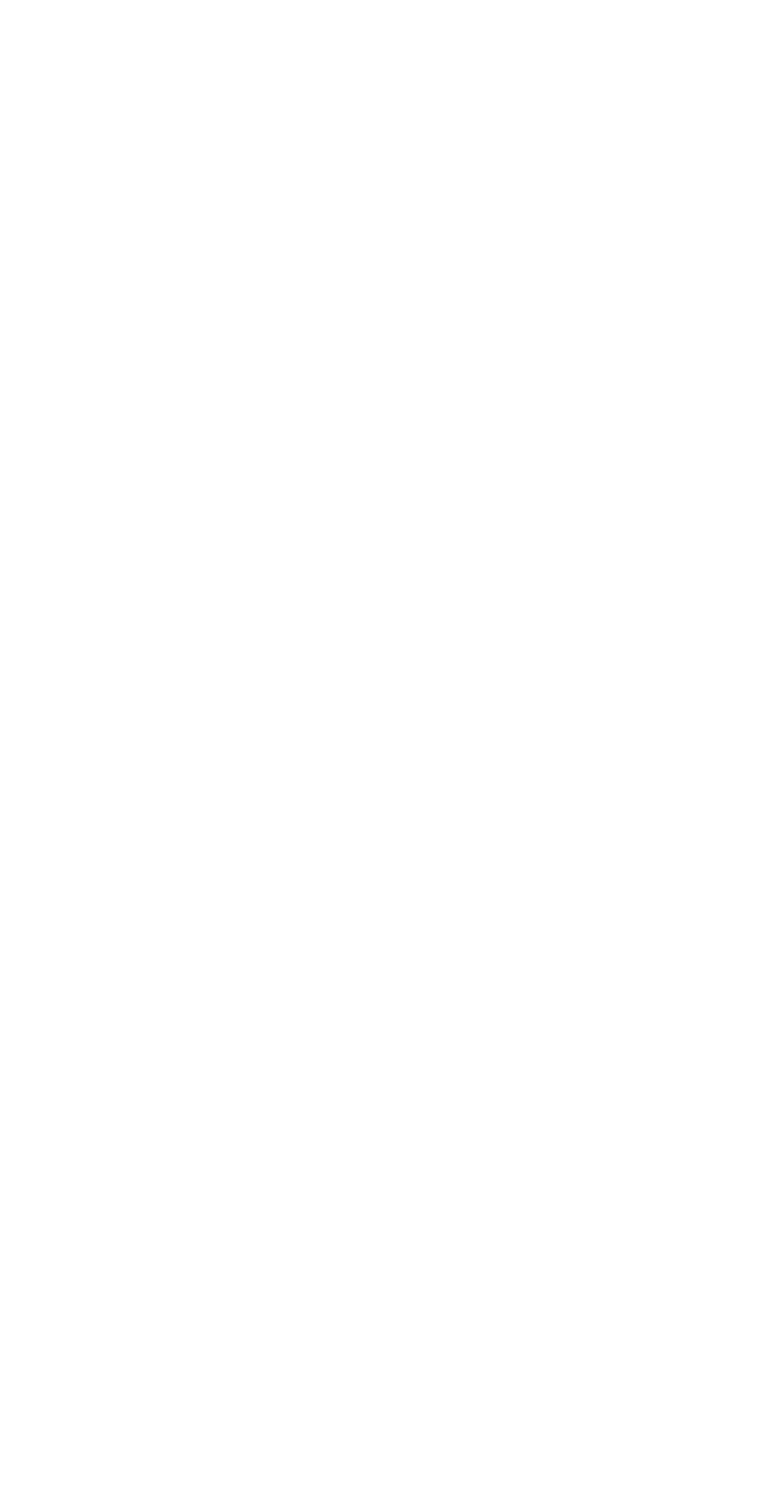
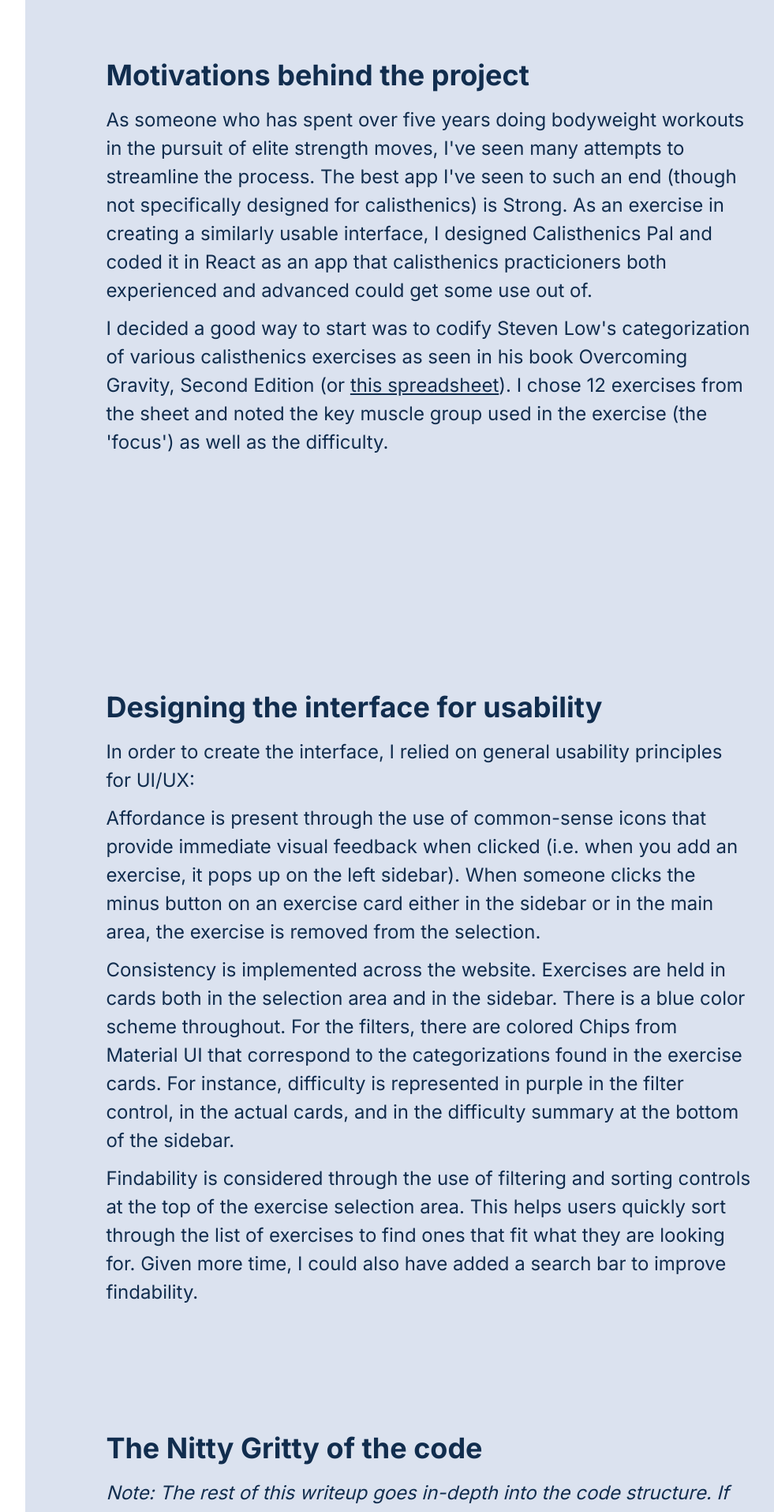
Before and after one commit to poopycat420/uiux-portfolio, a React (Vite) app: page /calisthenics-pal in a window 1280 px wide. Before the commit this address had no page. Shown: the part 820-2734 px from the top of the page at 79% size, without its empty margins (224-1205 px from the left). Before the commit the page ends 800 px from the top, so only its background shows below. Built offline with nearby package versions, Linux system fonts and the light colour scheme; the HTML template or start-up script is replaced by a standard one.

Commit message:
Add development page, avatar to sidebar, overall page changes

```diff
--- a/src/App/App.css
+++ b/src/App/App.css
@@ -10,6 +10,25 @@ html {
   font-family: 'Inter', sans-serif;
   font-size: 1.5rem;
 }
+
+* {
+  scrollbar-width: 15px;
+  scrollbar-color: #112D4E #DBE2EF;
+}
+
+*::-webkit-scrollbar {
+  width: 15px;
+}
+
+*::-webkit-scrollbar-track {
+  background: #DBE2EF;
+}
+
+*::-webkit-scrollbar-thumb {
+  background-color: #112D4E;
+  border-radius: 10px;
+}
+
 
 a {
   color: inherit;
@@ -27,9 +46,12 @@ h2 {
 }
 
 h3 {
-
+  padding-top: 0.5rem;
 }
 
+p {
+  padding-top: 0.5rem;
+}
 
 /*
     1. Use a more-intuitive box-sizing model.
--- a/src/App/App.jsx
+++ b/src/App/App.jsx
@@ -4,6 +4,7 @@ import { BrowserRouter, Routes, Route } from "react-router-dom";
 import { Homepage } from "./Pages/Homepage/Homepage";
 import { Personas } from "./Pages/Personas/Personas";
 import { Redesign } from "./Pages/Redesign/Redesign";
+import { Development } from "./Pages/Development/Development";
 
 const theme = {
   color1: "#F9F7F7",
@@ -23,6 +24,7 @@ function App() {
         <Route path="/" element={<Themed element={<Homepage />} />} />
         <Route path="/personas" element={<Themed element={<Personas />} />} />
         <Route path="/redesign" element={<Themed element={<Redesign />} />} />
+        <Route path="/calisthenics-pal" element={<Themed element={<Development />} />} />
       </Routes>
     </BrowserRouter>
   );
--- /dev/null
+++ b/src/App/Pages/Development/Development.jsx
@@ -0,0 +1,139 @@
+import styled from "styled-components";
+import { SidebarLayout } from "../../shared/SidebarLayout/SidebarLayout";
+import { StyledA } from "../../shared/StyledA";
+
+const title = "Calisthenics Pal";
+const description =
+  "Can I create an app that calisthenics practicioners will actually want to use?";
+const beginning = { label: "intro", id: "intro" };
+
+const sections = [
+  {
+    label: "motivations",
+    id: "motivations",
+    element: (
+      <>
+        <h2>Motivations behind the project</h2>
+        <p>
+          As someone who has spent over five years doing bodyweight workouts in
+          the pursuit of elite strength moves, I've seen many attempts to
+          streamline the process. The best app I've seen to such an end (though
+          not specifically designed for calisthenics) is Strong. As an exercise
+          in creating a similarly usable interface, I designed Calisthenics Pal
+          and coded it in React as an app that calisthenics practicioners both
+          experienced and advanced could get some use out of.
+        </p>
+        <p>
+          I decided a good way to start was to codify Steven Low's
+          categorization of various calisthenics exercises as seen in his book
+          Overcoming Gravity, Second Edition (or{" "}
+          <StyledA
+            link={
+              "https://docs.google.com/spreadsheets/u/1/d/19l4tVfdTJLheLMwZBYqcw1oeEBPRh8mxngqrCz2YnVg/edit"
+            }
+            label={"this spreadsheet"}
+          />
+          ). I chose 12 exercises from the sheet and noted the key muscle group
+          used in the exercise (the 'focus') as well as the difficulty.
+        </p>
+      </>
+    ),
+  },
+  {
+    label: "usability considerations",
+    id: "usability",
+    element: (
+      <>
+        <h2>Designing the interface for usability</h2>
+        <p>
+          In order to create the interface, I relied on general usability
+          principles for UI/UX:
+        </p>
+        <p>
+          Affordance is present through the use of common-sense icons that
+          provide immediate visual feedback when clicked (i.e. when you add an
+          exercise, it pops up on the left sidebar). When someone clicks the
+          minus button on an exercise card either in the sidebar or in the main
+          area, the exercise is removed from the selection.
+        </p>
+        <p>
+          Consistency is implemented across the website. Exercises are held in
+          cards both in the selection area and in the sidebar. There is a blue
+          color scheme throughout. For the filters, there are colored Chips from
+          Material UI that correspond to the categorizations found in the
+          exercise cards. For instance, difficulty is represented in purple in
+          the filter control, in the actual cards, and in the difficulty summary
+          at the bottom of the sidebar.
+        </p>
+        <p>
+          Findability is considered through the use of filtering and sorting
+          controls at the top of the exercise selection area. This helps users
+          quickly sort through the list of exercises to find ones that fit what
+          they are looking for. Given more time, I could also have added a
+          search bar to improve findability.
+        </p>
+      </>
+    ),
+  },
+  {
+    label: "the nitty gritty",
+    id: "nitty-gritty",
+    element: (
+      <>
+        <h2>The Nitty Gritty of the code</h2>
+        <p style={{ fontStyle: "italic" }}>
+          Note: The rest of this writeup goes in-depth into the code structure.
+          If you are not interested, turn back now.
+        </p>
+        <p>
+          There are two primary sections in the App component, the Header and
+          the Main sections. The Header just contains the name of the app. The
+          Main section is where all user interaction occurs and is split into a
+          Sidebar component on the left and an ExerciseSelection component on
+          the right. The Main component controls the movement of selected
+          exercises into the sidebar by passing down functions for adding and
+          removing selections into Sidebar and ExerciseSelection. Main holds the
+          array of currently selected exercises in a state. When a user selects
+          an exercise in ExerciseSelection, that (semi-)global state is then
+          updated via the addExercise function available in the component. The
+          exercise is added to the Sidebar as a SidebarCard, since the array of
+          selected exercises is passed down from Main to the Sidebar component.
+          In ExerciseSelection, the icon for an exercise changes based on
+          whether it is included in the current selection state. These exercises
+          are represented by cards with images via the ExerciseCard component.
+        </p>
+        <p>
+          From ExerciseSelection, users can sort and filter the view to find the
+          exercises they want to add to their selection. The focus (i.e. what
+          the exercise's target area is) and difficulty filters each have their
+          own state - an array that contains what categories are being shown in
+          the view. For difficulty, for instance, the state starts as
+          ['Beginner', 'Intermediate', 'Advanced'] until the user deselects one
+          of those categories. For instance, if they deselect 'Intermediate' and
+          'Advanced', the state then becomes ['Beginner'] and only beginner
+          exercises are shown in the view. For sorts, the state is an array of
+          the currently applied sorts. If both sorts are applied, the state
+          would be ['Alphabetically', 'By Difficulty'].
+        </p>
+        <p>
+          Original data for the exercises is loaded in ExerciseSelection, and a
+          state is held in the component that represents the data after sorts
+          and filters are applied. The actual application of the sorts and
+          filters occurs in a useEffect hook that updates when any changes occur
+          to the states of the sorts and filters.
+        </p>
+      </>
+    ),
+  },
+];
+
+export const Development = () => {
+  return (
+    <SidebarLayout
+      title={title}
+      description={description}
+      beginning={beginning}
+      sections={sections}
+    />
+  );
+};
--- a/src/App/Pages/Homepage/Projects/ProjectCard/ProjectCard.jsx
+++ b/src/App/Pages/Homepage/Projects/ProjectCard/ProjectCard.jsx
@@ -2,6 +2,10 @@ import { Link } from "react-router-dom";
 import styled from "styled-components";
 
 const BORDER_RADIUS = "30px";
+
+const scrollToTop = () => {
+  window.scrollTo(0, 0)
+}
 
 const StyledProjectCard = styled.div`
   max-width: 30vw;
@@ -30,7 +34,7 @@ export const ProjectCard = ({ name, description, link, image, path }) => {
   return (
     <StyledProjectCard>
       {path ? (
-        <Link to={path}>
+        <Link onClick={scrollToTop} to={path}>
           <CardImage src={image} />
         </Link>
       ) : (
--- a/src/App/Pages/Personas/Personas.jsx
+++ b/src/App/Pages/Personas/Personas.jsx
@@ -8,15 +8,8 @@ import Persona2 from "./images/persona-2.png";
 import Storyboard from "./images/storyboard.png";
 
 const title = "Studying User Stories through Printers";
-const description = `Empathizing with users is a crucial part of the design process, even
-for everyday interfaces like washing machines and microwaves. In
-Brown University's Sciences Library (better known as the SciLi), the
-printers available can be used as an example of a user-facing
-interface from which we can conduct research as well as create
-personas and storyboards. The following page walks through an
-exercise in understanding users and their relationships to the
-printers.`;
-const beginning = { label: "intro", id: "intro" };
+const description = "How can we understand users through everyday interfaces?";
+const beginning = { label: "top", id: "top" };
 
 const ImageContainer = styled.div`
   display: flex;
@@ -26,7 +19,29 @@ const ImageContainer = styled.div`
   padding: 1rem;
 `;
 
+const PersonaImg = styled.img`
+  max-height: 70vh;
+`
 const sections = [
+  {
+    label: "motivation",
+    id: "motivation",
+    element: (
+      <>
+      <h1>Motivation</h1>
+      <p>
+      Empathizing with users is a crucial part of the design process, even
+for everyday interfaces like washing machines and microwaves. In
+Brown University's Sciences Library (better known as the SciLi), the
+printers available can be used as an example of a user-facing
+interface from which we can conduct research as well as create
+personas and storyboards. The following page walks through an
+exercise in understanding users and their relationships to the
+printers.
+      </p>
+      </>
+    )
+  },
   {
     label: "a closer look",
     id: "closer-look",
@@ -40,9 +55,7 @@ const sections = [
           from the tray.
         </p>
         <ImageContainer>
-          <div>
             <img id="diagram-img" src={PrinterDiagram} />
-          </div>
         </ImageContainer>
       </>
     ),
@@ -156,7 +169,7 @@ const sections = [
           </p>
           <div class="persona-container">
             <ImageContainer>
-              <img class="persona-img" src={Persona1} />
+              <PersonaImg class="persona-img" src={Persona1} />
             </ImageContainer>
             <p>
               Stressed Sam is a senior at Brown University and also a TA for an
@@ -177,7 +190,7 @@ const sections = [
           </div>
           <div class="persona-container">
             <ImageContainer>
-              <img class="persona-img" src={Persona2} />
+              <PersonaImg class="persona-img" src={Persona2} />
             </ImageContainer>
             <p>
               Energetic Emily is a freshman at Brown University. She is very
--- a/src/App/Pages/Redesign/Redesign.jsx
+++ b/src/App/Pages/Redesign/Redesign.jsx
@@ -26,17 +26,27 @@ const PrototypeImg = styled.img`
 `;
 
 const title = "Giving Williamsburg Urgent Care a Makeover";
-const description = `
-Have you ever looked up a business and been surprised by how hard it
-is to use their website? This is exactly what happened when I looked
-up a local urgent care center in Williamsburg. I'll be going through
-the process of me creating a new design for the page, including the
-issues I identified, the prototypes I created, and the final design
-for a new homepage I coded in pure HTML/CSS.
-`;
-const beginning = { label: "intro", id: "intro" };
+const description = "How can redesigning sites restore power back to users?";
+const beginning = { label: "top", id: "top" };
 
 const sections = [
+  {
+    label: "motivation",
+    id: "motivation",
+    element: (
+      <>
+        <h1>Motivation</h1>
+        <p>
+          Have you ever looked up a business and been surprised by how hard it
+          is to use their website? This is exactly what happened when I looked
+          up a local urgent care center in Williamsburg. I'll be going through
+          the process of me creating a new design for the page, including the
+          issues I identified, the prototypes I created, and the final design
+          for a new homepage I coded in pure HTML/CSS.
+        </p>
+      </>
+    ),
+  },
   {
     label: "the original site",
     id: "original-site",
@@ -86,10 +96,10 @@ const sections = [
           <br />
 
           <p>
-            Going a step further, I put the website into{' '}
+            Going a step further, I put the website into{" "}
             <a href="https://wave.webaim.org/">WAVE</a> (web accessibility
-            evaluation tool) to identify{' '}
-            <strong>accessibility problems</strong>:
+            evaluation tool) to identify <strong>accessibility problems</strong>
+            :
           </p>
           <ul>
             <li>
@@ -251,7 +261,7 @@ const sections = [
     ),
   },
   {
-    label: "coding the redesign",
+    label: "the final redesign",
     id: "redesign-final",
     element: (
       <>
@@ -265,7 +275,10 @@ const sections = [
           You can click the screenshot below to visit the site!
         </p>
 
-        <a href="https://poopycat420.github.io/redesigned-page/" target="_blank">
+        <a
+          href="https://poopycat420.github.io/redesigned-page/"
+          target="_blank"
+        >
           <ImageContainer image={FinalSite} />
         </a>
       </>
--- a/src/App/shared/SidebarLayout/SidebarLayout.jsx
+++ b/src/App/shared/SidebarLayout/SidebarLayout.jsx
@@ -20,14 +20,14 @@ const StyledLanding = styled.div`
   align-items: center;
   background-color: ${(props) => props.theme.color1};
   color: ${(props) => props.theme.color4};
-  padding: 10%;
+  padding: 10% 5vw;
 `;
 
 // sections => [{ label: string, id: string, element, }]
 // beginning => { label: string, id: string }
 export const SidebarLayout = ({ title, description, sections, beginning }) => {
   return (
-    <LayoutGrid>
+    <LayoutGrid id="top">
       <Sidebar
         navLinks={[beginning].concat(
           sections.map((section) => ({
@@ -40,16 +40,14 @@ export const SidebarLayout = ({ title, description, sections, beginning }) => {
         <StyledLanding id={beginning.id}>
           <div>
             <h1>{title}</h1>
-            <p>{description}</p>
+            <p style={{ fontStyle: "italic" }}>{description}</p>
           </div>
         </StyledLanding>
-        {sections.map((section, index) => {
-          console.log(section);
-          return <PageSection key={index} id={section.id}>
+        {sections.map((section, index) => (
+          <PageSection key={index} id={section.id}>
             {section.element}
           </PageSection>
-        }
-        )}
+        ))}
       </StyledMain>
     </LayoutGrid>
   );
--- /dev/null
+++ b/src/App/shared/StyledA.jsx
@@ -0,0 +1,18 @@
+import styled from "styled-components";
+
+const StyledLink = styled.a`
+  text-decoration: underline;
+  color: ${(props) => props.theme.color4};
+
+  &:hover {
+    color: ${(props) => props.theme.color3};
+  }
+`;
+
+export const StyledA = ({ link, label }) => {
+  return (
+    <StyledLink href={link} target="_blank">
+      {label}
+    </StyledLink>
+  );
+};
```
Also changed, not shown: src/App/Pages/Homepage/Projects/Projects.jsx (+3 -8 lines), src/App/shared/SidebarLayout/Sidebar.jsx (+12 -1 lines).
